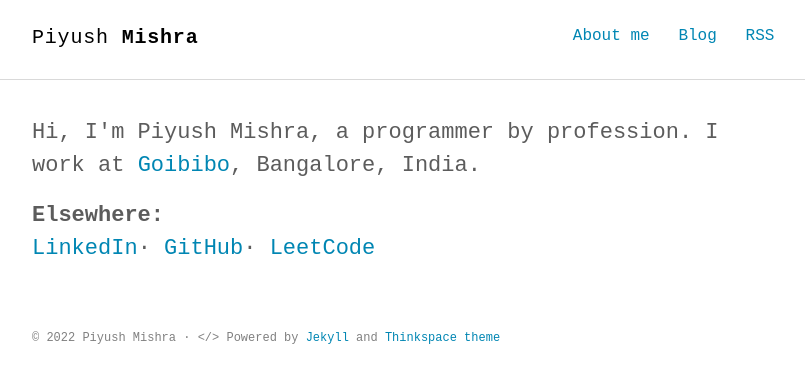
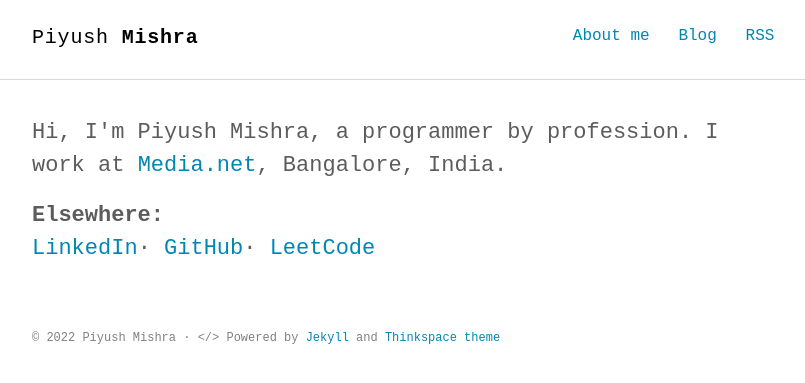
Before and after one commit to piymis/piymis.github.io, a Jekyll site: the page built from index.html, in a window 1280 px wide. Shown: the top 383 px of the page, without its empty margins (232-1037 px from the left). Built offline with Jekyll 4.4.1, drawn with Linux system fonts in a browser that asks for light colours; some web fonts are replaced; a script that is not in the unit is left out.

Commit message:
Update intro.html

```diff
--- a/_includes/intro.html
+++ b/_includes/intro.html
@@ -1,6 +1,6 @@
 <section class="intro">
   <div class="container">
-    <p class="lead">Hi, I'm Piyush Mishra, a programmer by profession. I work at <a href="https://www.goibibo.com/">Goibibo</a>, Bangalore, India.</p>
+    <p class="lead">Hi, I'm Piyush Mishra, a programmer by profession. I work at <a href="https://www.media.net/">Media.net</a>, Bangalore, India.</p>
     <p class="lead"><strong>Elsewhere:</strong> <br>
       <a href="https://www.linkedin.com/in/piymis/">LinkedIn</a>&middot;
       <a href="https://github.com/piymis">GitHub</a>&middot;
```
